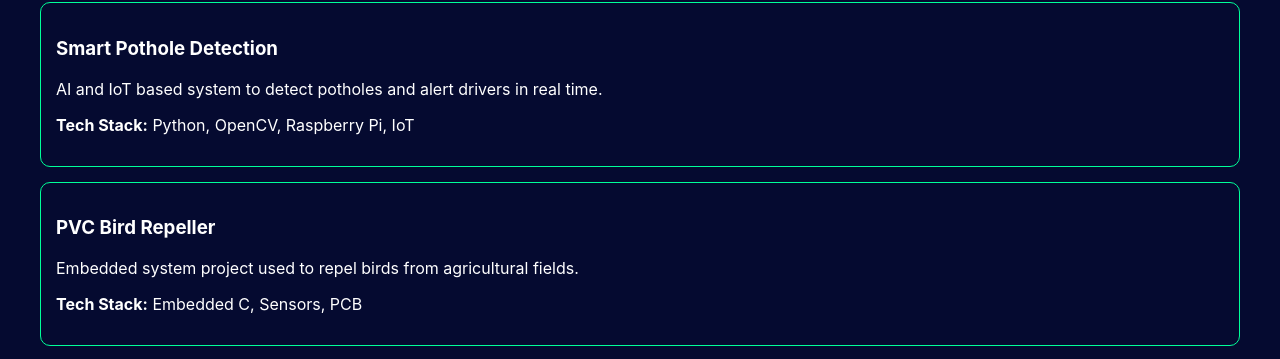
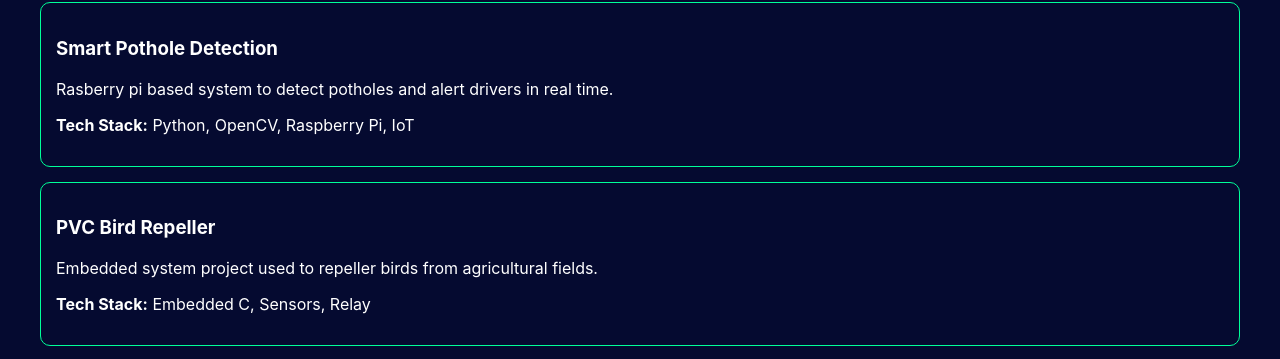
Before and after one commit to vaibhavwaghmode581-eng/codefolio-portfolio, a React (Create React App) app in the folder client/: page /user/demo1 in a window 1280 px wide. Shown: the part 339-698 px from the top of the page. Built offline with nearby package versions, Linux system fonts and the light colour scheme.

Commit message:
fixed portfolio ui

```diff
--- a/client/src/portfolio/PortfolioPage.js
+++ b/client/src/portfolio/PortfolioPage.js
@@ -24,14 +24,14 @@ function PortfolioPage() {
         {
           title: "Smart Pothole Detection",
           description:
-            "AI and IoT based system to detect potholes and alert drivers in real time.",
+            "Rasberry pi based system to detect potholes and alert drivers in real time.",
           tech: "Python, OpenCV, Raspberry Pi, IoT",
         },
         {
           title: "PVC Bird Repeller",
           description:
-            "Embedded system project used to repel birds from agricultural fields.",
-          tech: "Embedded C, Sensors, PCB",
+            "Embedded system project used to repeller birds from agricultural fields.",
+          tech: "Embedded C, Sensors, Relay",
         },
         {
           title: "Portfolio Website",
```
